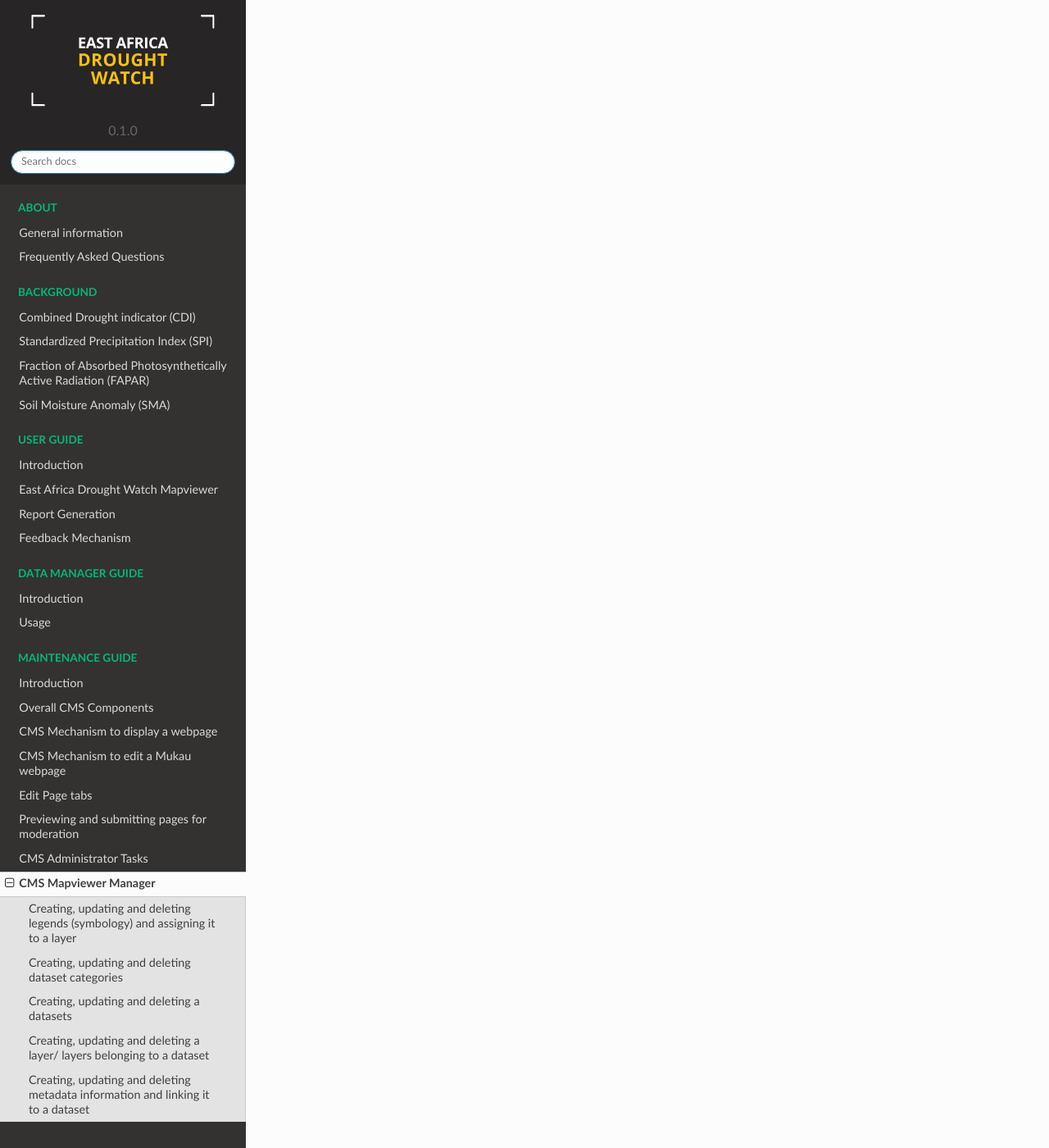
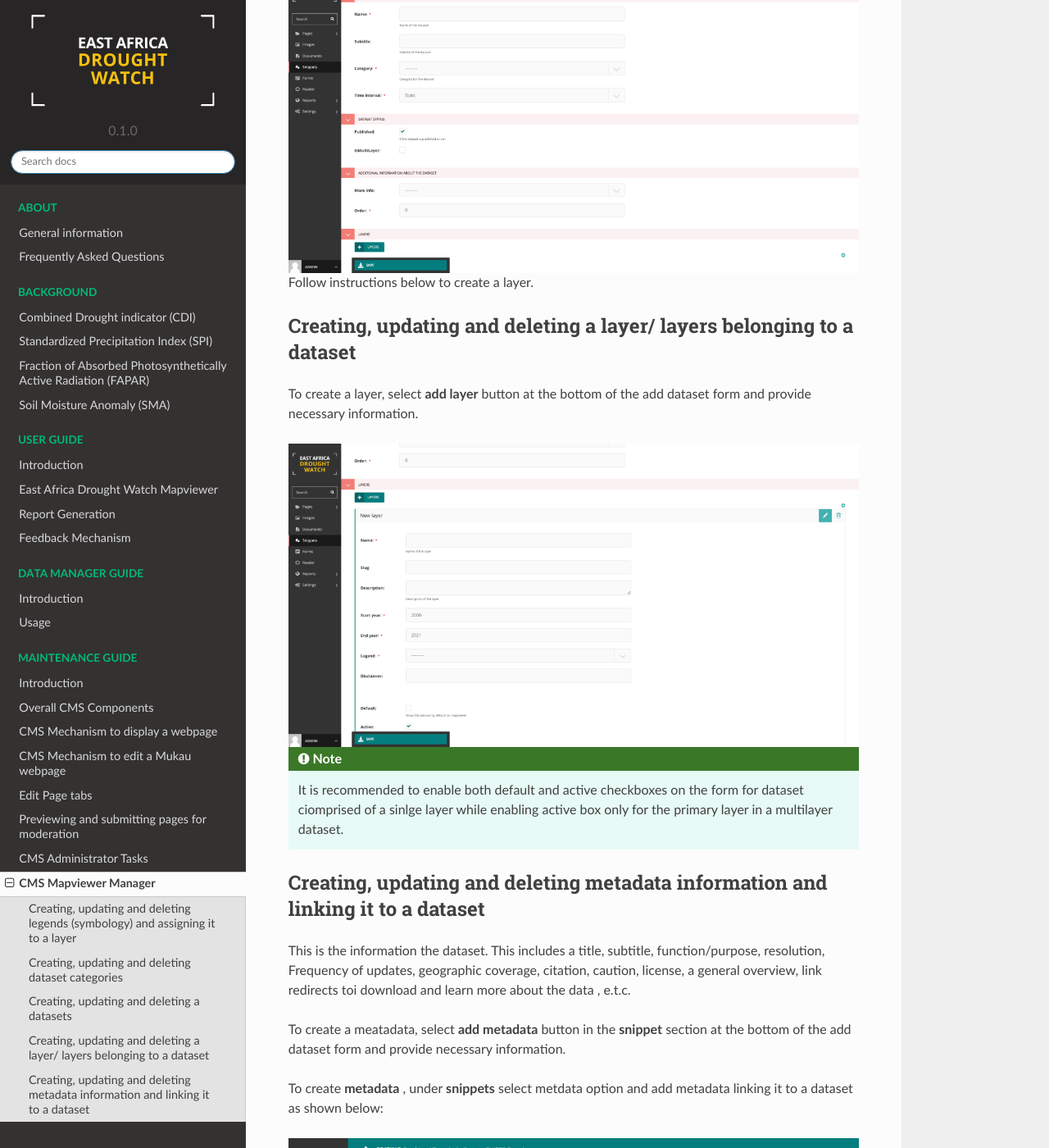
Before and after one commit to icpac-igad/eadw-docs, a Sphinx documentation site: the page built from docs/source/Maintenance_Guide/cms_mapviewer_manager.rst, in a window 1280 px wide and 1400 px high, scrolled down 4037 px. Shown: the whole window at 82% size. Built offline with Sphinx 7.4.7 and the Read the Docs theme 2.0.0, drawn with Linux system fonts in a browser that asks for light colours; some of the changed text lies outside the part shown.

Commit message:
update mapviewer manager section

```diff
--- a/docs/source/Maintenance_Guide/cms_mapviewer_manager.rst
+++ b/docs/source/Maintenance_Guide/cms_mapviewer_manager.rst
@@ -32,14 +32,65 @@
 Creating, updating and deleting dataset categories
 _________________________________________________________________________________
 
+.. image:: ../_static/maintenance_guide/mapviewer_dataset_categories.png
+   :align: center
+
+Dataset categories group datasets into a common phenomena they share. eg. vegetation, precipitation, background, e.t.c.
+To create a **dataset category** , under **snippets** select dataset categories option and add a data category as shown below:
+
+.. image:: ../_static/maintenance_guide/add_dataset_categories.png
+   :align: center
+
+
+.. image:: ../_static/maintenance_guide/create_dataset_category.png
+   :align: center
+
 
 Creating, updating and deleting a datasets
 _________________________________________________________________________________
+
+A dataset is a collection of layers within the mapviewer that share a common timescale, category and interest. E.g A Combined Drought Indicator dataset (multilayer)
+datasets contains both the Alert levels layer (Watch, Warning and Alert) and Recovery layer (partial and full recover).
+
+A dataset is said to be multilayer is it contains more than one layer. The additional layers to the active one are nested below it on the legend.
+
+Datasets with a single layers only show a single layer on the mapviewer's layer menu.
+
+A **published** dataset will be visible on the mapviewer. To hide the visibiility of a dataset on the mapviewer, leave the published option unchecked.
+
+To create a **dataset** , under **snippets** select dataset option and add a dataset as shown below:
+
+.. image:: ../_static/maintenance_guide/add_dataset.png
+   :align: center
+
+
+.. image:: ../_static/maintenance_guide/create_dataset.png
+   :align: center
+
+
+Follow instructions below to create a layer.
 
 
 Creating, updating and deleting a layer/ layers belonging to a dataset
 _________________________________________________________________________________
 
+To create a layer, select **add layer** button at the bottom of the add dataset form and provide necessary information.
+
+.. image:: ../_static/maintenance_guide/add_layer.png
+   :align: center
+
+.. note:: It is recommended to enable both default and active checkboxes on the form for dataset ciomprised of a sinlge layer while enabling active box only for the primary layer in a multilayer dataset.
+
 
 Creating, updating and deleting metadata information and linking it to a dataset
 _________________________________________________________________________________
+
+This is the information the dataset. This includes a title, subtitle, function/purpose, resolution, Frequency of updates, geographic coverage, citation, caution,
+license, a general overview, link redirects toi download and learn more about the data , e.t.c.
+
+To create a meatadata, select **add metadata** button in the **snippet** section  at the bottom of the add dataset form and provide necessary information.
+
+To create **metadata** , under **snippets** select metdata option and add metadata linking it to a dataset as shown below:
+
+.. image:: ../_static/maintenance_guide/add_metadata.png
+   :align: center
```
Also changed, not shown: docs/source/_static/maintenance_guide/add_dataset.png (added), docs/source/_static/maintenance_guide/add_dataset_categories.png (added), docs/source/_static/maintenance_guide/add_layer.png (added), docs/source/_static/maintenance_guide/add_metadata.png (added), docs/source/_static/maintenance_guide/create_dataset.png (added), docs/source/_static/maintenance_guide/create_dataset_category.png (added), docs/source/_static/maintenance_guide/mapviewer_dataset_categories.png (added).
